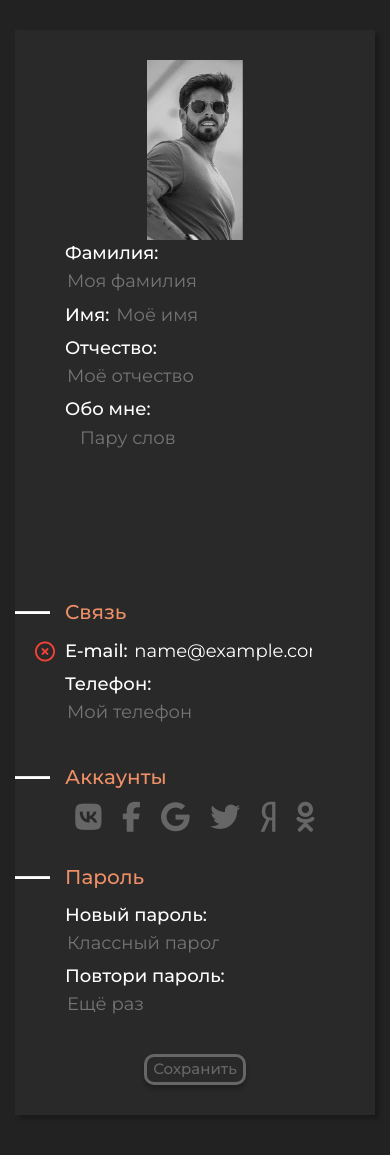
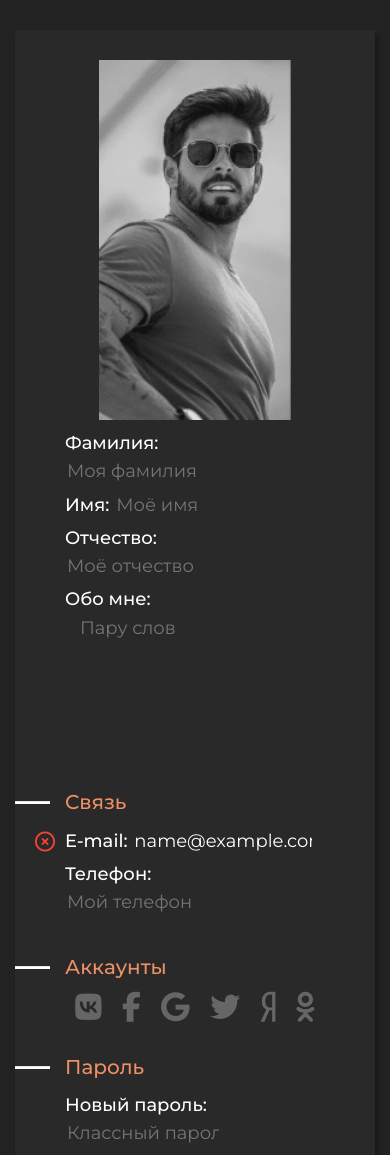
Before and after one commit to Baderik/BookShare, a Django app: page /user/settings/ in a window 390 px wide. Shown: the part 80-1235 px from the top of the page. Before the commit the page ends 1204 px from the top, so only its background shows below. Run offline with Django 3.2, Linux system fonts and the light colour scheme; the visitor is signed in with stand-in values (Sample User, id 1); some libraries are stand-ins or nearby versions.

Commit message:
Using resize img on settings; Edit img in profile block;

```diff
--- a/people/static/stylesheet/people/less/settings.less
+++ b/people/static/stylesheet/people/less/settings.less
@@ -14,19 +14,23 @@
   }
 }
 // Main
+.main {
+  &-img {
+    text-align: center;
+    display: none;
+    margin-bottom: 1rem;
+  }
+}
 .profile {
   .image {
     text-align: left;
     display: table;
-    height: 36rem;
     &-block {
       display: table-cell;
       vertical-align: middle;
+      height: 36rem;
     }
     img {
-      height: 80%;
-      max-width: 100%;
-      //transform: translateX(4px);
       box-shadow: 4px 4px 4px rgba(0, 0, 0, 0.25);
     }
   }
@@ -57,16 +61,6 @@
       }
       input {
         width: 70%;
-      }
-    }
-    .image {
-      &-block {
-        text-align: center;
-        display: none;
-        img {
-          display: inline-block;
-          max-height: 18rem;
-        }
       }
     }
   }
@@ -139,7 +133,7 @@
 @media (max-width: 991px) {
   .profile {
     &-block {
-      .image-block {
+      .main-img {
         display: block;
       }
       span{
--- a/people/templates/people/settings.html
+++ b/people/templates/people/settings.html
@@ -20,8 +20,11 @@
                       method="POST">
                     {% csrf_token %}
                     <div class="main">
-                        <div class="image-block">
-                            <img src="{% static 'img/people/profile.png' %}" alt="" class="my-image">
+                        <div class="main-img">
+                            <img src="{% static 'img/people/profile.png' %}" alt=""
+                                 class="my-image image-wh"
+                                 data-image-wh-width="100%"
+                                 data-image-wh-height="360px">
                         </div>
                         <label>
                             Фамилия:
@@ -110,7 +113,10 @@
                 </form>
                 <div class="col-6 image">
                     <div class="image-block">
-                        <img src="{% static 'img/people/profile.png' %}" alt="" class="my-image">
+                        <img src="{% static 'img/people/profile.png' %}" alt=""
+                             class="my-image image-wh"
+                             data-image-wh-width="100%"
+                             data-image-wh-height="80%">
                     </div>
                 </div>
             </div>
```
Also changed, not shown: people/static/stylesheet/people/css/settings.min.css, 1 other file.
